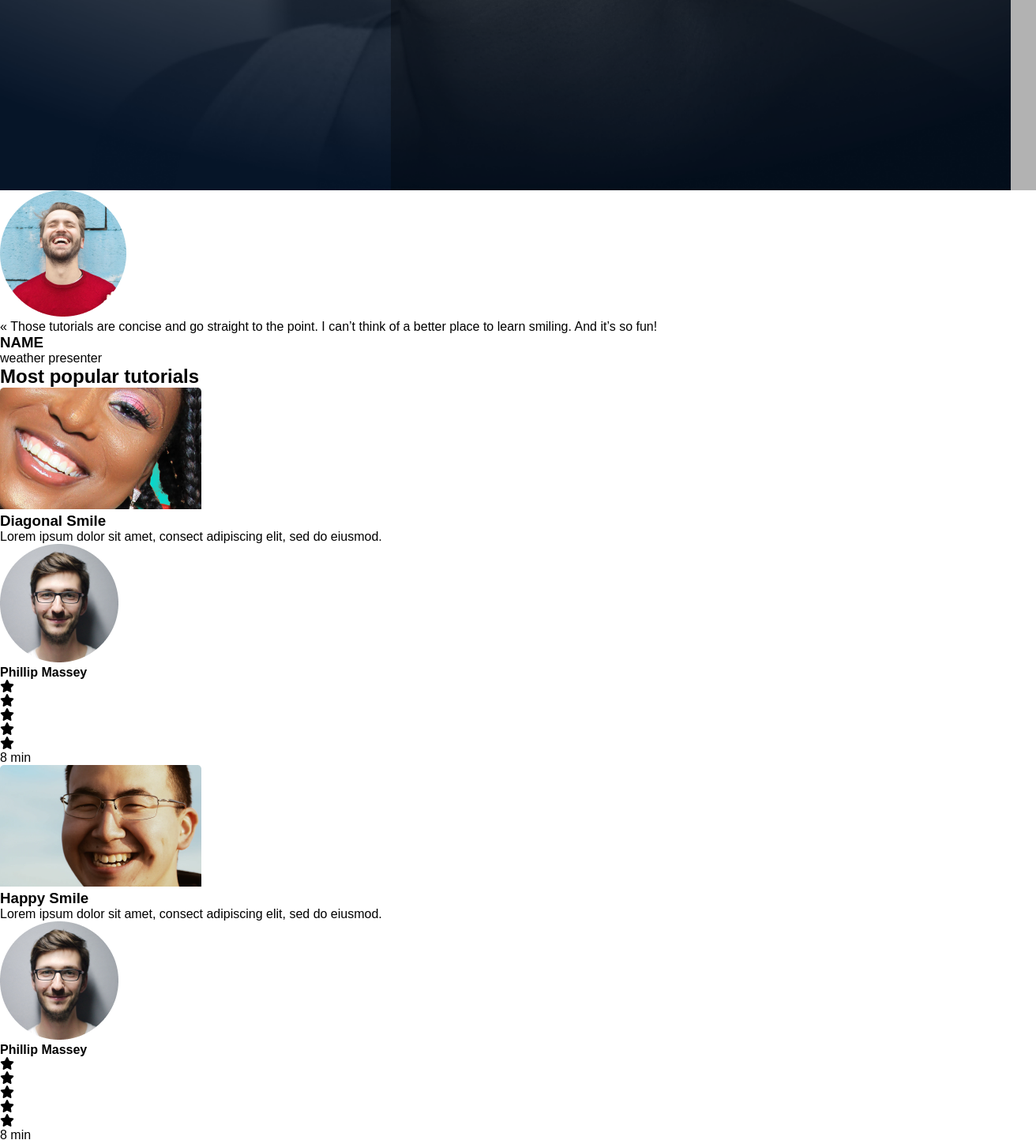
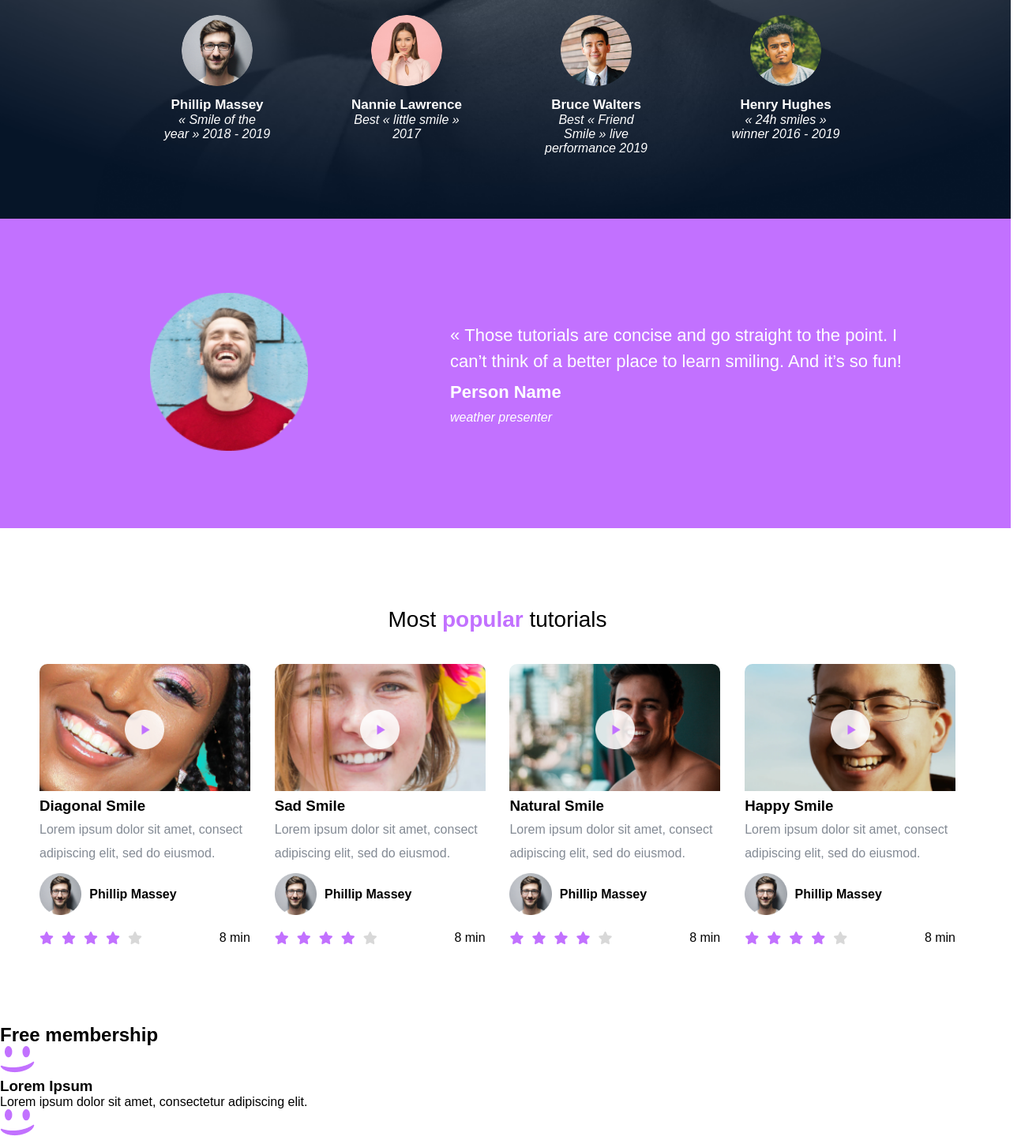
Before and after one commit to dwin504/alx_html_css, a plain HTML site: page css_advanced/index.html in a window 1280 px wide. Shown: the part 800-2244 px from the top of the page at 79% size, 1312 px wide, since content can reach past the window. Drawn offline with Linux system fonts and the light colour scheme.

Commit message:
completed the thre section of the webpage

```diff
--- a/css_advanced/index.html
+++ b/css_advanced/index.html
@@ -3,7 +3,10 @@
 <head>
     <meta charset="UTF-8">
     <meta name="viewport" content="width=device-width, initial-scale=1.0">
-    <script src="https://kit.fontawesome.com/4a2b055604.js" crossorigin="anonymous"></script>
+    <link
+  rel="stylesheet"
+  href="https://cdnjs.cloudflare.com/ajax/libs/font-awesome/6.4.0/css/all.min.css"
+    />
     <link rel="stylesheet" href="styles.css">
     <title>Document</title>
 </head>
@@ -42,107 +45,145 @@
                 <div>
                     <div>
                         <img src="assets/CSS Advanced/1.png" alt="">
-                        <h3>Phillip Massey</h3>
-                        <p>« Smile of the year » 2018 - 2019</p>
+                        <h3 class="boldy">Phillip Massey</h3>
+                        <p class="italic">« Smile of the year » 2018 - 2019</p>
                     </div>
                     <div>
                         <img src="assets/CSS Advanced/3.png" alt="">
-                        <h3>Nannie Lawrence</h3>
-                        <p>Best « little smile » 2017</p>
+                        <h3 class="boldy">Nannie Lawrence</h3>
+                        <p class="italic">Best « little smile » 2017</p>
                     </div>
                     <div>
                         <img src="assets/CSS Advanced/2.png" alt="">
-                        <h3>Bruce Walters</h3>
-                        <p>Best « Friend Smile » live performance 2019</p>
+                        <h3 class="boldy">Bruce Walters</h3>
+                        <p class="italic">Best « Friend Smile » live performance 2019</p>
                     </div>
                     <div>
                         <img src="assets/CSS Advanced/4.png" alt="">
-                        <h3>Henry Hughes</h3>
-                        <p>« 24h smiles » winner 2016 - 2019</p>
+                        <h3 class="boldy">Henry Hughes</h3>
+                        <p class="italic">« 24h smiles » winner 2016 - 2019</p>
                     </div>
                 </div>
             </div>
             </div>
         </section>
-        <section>
-            <div>
+        <section class="second">
+            <div class="testimonial">
                 <img src="assets/CSS Advanced/5.png" alt="image">
             </div>
-            <div>
+            <div class="testimonial-text">
                 <blockquote>« Those tutorials are concise and go straight to the point. I can’t think of a better place to learn smiling. And it’s so fun!</blockquote>
-                <h3>NAME</h3>
-                <P>weather presenter</P>
+                <h3>Person Name</h3>
+                <P class="weather">weather presenter</P>
             </div>
         </section>
-        <section>
-            <h2>Most popular tutorials</h2>
-            <div>
-                <img src="assets/CSS Advanced/9.png" alt="">
+         <section class="third">
+    <h2>Most <span class="purple">popular</span> tutorials</h2>
+
+    <div class="popular-container">
+      <!-- CARD 1 -->
+      <div class="popular-card">
+        <div class="video-thumb">
+          <img src="assets/CSS Advanced/9.png" alt="Diagonal Smile" />
+          <img src="assets/CSS Advanced/play.png" class="play-btn" alt="play button" />
+        </div>
+        <div class="text">
         <h3>Diagonal Smile</h3>
         <p>Lorem ipsum dolor sit amet, consect adipiscing elit, sed do eiusmod.</p>
-                <div>
-                    <img src="assets/CSS Advanced/1.png" alt="">
+        </div>
+        <div class="author">
+          <img src="assets/CSS Advanced/1.png" alt="Phillip Massey" />
           <h4>Phillip Massey</h4>
         </div>
-                <div>
-                    <div><i class="fa-solid fa-star"></i></div>
-                    <div><i class="fa-solid fa-star"></i></div>
-                    <div><i class="fa-solid fa-star"></i></div>
-                    <div><i class="fa-solid fa-star"></i></div>
-                    <div><i class="fa-solid fa-star"></i></div>
+        <div class="rating">
+        <div class="stars">
+          <i class="fa-solid fa-star"></i>
+          <i class="fa-solid fa-star"></i>
+          <i class="fa-solid fa-star"></i>
+          <i class="fa-solid fa-star"></i>
+          <i class="fa-solid fa-star faded"></i>
         </div>
         <p>8 min</p>
        </div>
-            <div>
-                <img src="assets/CSS Advanced/6.png" alt="">
-                <h3>Happy Smile</h3>
+      </div>
+
+      <!-- CARD 2 -->
+      <div class="popular-card">
+        <div class="video-thumb">
+          <img src="assets/CSS Advanced/7.png" alt="Sad Smile" />
+          <img src="assets/CSS Advanced/play.png" class="play-btn" alt="play button" />
+        </div>
+        <div class="text">
+        <h3>Sad Smile</h3>
         <p>Lorem ipsum dolor sit amet, consect adipiscing elit, sed do eiusmod.</p>
-                <div>
-                    <img src="assets/CSS Advanced/1.png" alt="">
+        </div>
+        <div class="author">
+          <img src="assets/CSS Advanced/1.png" alt="Phillip Massey" />
           <h4>Phillip Massey</h4>
         </div>
-                <div>
-                    <div><i class="fa-solid fa-star"></i></div>
-                    <div><i class="fa-solid fa-star"></i></div>
-                    <div><i class="fa-solid fa-star"></i></div>
-                    <div><i class="fa-solid fa-star"></i></div>
-                    <div><i class="fa-solid fa-star"></i></div>
+        <div class="rating">
+        <div class="stars">
+          <i class="fa-solid fa-star"></i>
+          <i class="fa-solid fa-star"></i>
+          <i class="fa-solid fa-star"></i>
+          <i class="fa-solid fa-star"></i>
+          <i class="fa-solid fa-star faded"></i>
         </div>
         <p>8 min</p>
         </div>
-            <div>
-                <img src="assets/CSS Advanced/8.png" alt="">
+      </div>
+
+      <!-- CARD 3 -->
+      <div class="popular-card">
+        <div class="video-thumb">
+          <img src="assets/CSS Advanced/8.png" alt="Natural Smile" />
+          <img src="assets/CSS Advanced/play.png" class="play-btn" alt="play button" />
+        </div>
+        <div class="text">
         <h3>Natural Smile</h3>
         <p>Lorem ipsum dolor sit amet, consect adipiscing elit, sed do eiusmod.</p>
-                <div>
-                    <img src="assets/CSS Advanced/3.png" alt="">
+        </div>
+        <div class="author">
+          <img src="assets/CSS Advanced/1.png" alt="Phillip Massey" />
           <h4>Phillip Massey</h4>
         </div>
-                <div>
-                    <div><i class="fa-solid fa-star"></i></div>
-                    <div><i class="fa-solid fa-star"></i></div>
-                    <div><i class="fa-solid fa-star"></i></div>
-                    <div><i class="fa-solid fa-star"></i></div>
-                    <div><i class="fa-solid fa-star"></i></div>
+        <div class="rating">
+        <div class="stars">
+          <i class="fa-solid fa-star"></i>
+          <i class="fa-solid fa-star"></i>
+          <i class="fa-solid fa-star"></i>
+          <i class="fa-solid fa-star"></i>
+          <i class="fa-solid fa-star faded"></i>
         </div>
         <p>8 min</p>
       </div>
-            <div>
-                <img src="assets/CSS Advanced/7.png" alt="">
-                <h3>Sad Smile</h3>
+      </div>
+
+      <!-- CARD 4 -->
+      <div class="popular-card">
+        <div class="video-thumb">
+          <img src="assets/CSS Advanced/6.png" alt="Happy Smile" />
+          <img src="assets/CSS Advanced/play.png" class="play-btn" alt="play button" />
+        </div>
+        <div class="text">
+        <h3>Happy Smile</h3>
         <p>Lorem ipsum dolor sit amet, consect adipiscing elit, sed do eiusmod.</p>
-                <div>
-                    <img src="assets/CSS Advanced/1.png" alt="">
+        </div>
+        <div class="author">
+          <img src="assets/CSS Advanced/1.png" alt="Phillip Massey" />
           <h4>Phillip Massey</h4>
         </div>
-                <div>
-                    <div><i class="fa-solid fa-star"></i></div>
-                    <div><i class="fa-solid fa-star"></i></div>
-                    <div><i class="fa-solid fa-star"></i></div>
-                    <div><i class="fa-solid fa-star"></i></div>
-                    <div><i class="fa-solid fa-star"></i></div>
+        <div class="rating">
+        <div class="stars">
+          <i class="fa-solid fa-star"></i>
+          <i class="fa-solid fa-star"></i>
+          <i class="fa-solid fa-star"></i>
+          <i class="fa-solid fa-star"></i>
+          <i class="fa-solid fa-star faded"></i>
         </div>
-                <p>8 min</p>
+        <p >8 min</p>
+        </div>
+      </div>
     </div>
   </section>
         <section>
--- a/css_advanced/styles.css
+++ b/css_advanced/styles.css
@@ -19,13 +19,18 @@ header{
 
 header nav{
     align-items: center;
-    justify-content: flex-end;
+    justify-content: space-between;
+}
+nav {
+    display: flex;
+    justify-content: space-between;
+    align-items: center;
 }
 header nav ul{
      display: flex;
      justify-content: flex-end;
      margin-right: 40px;
-     margin-top: -70px ;
+     margin-top: 10px ;
      align-items: center;
      list-style: none;
      gap: 30px;
@@ -46,39 +51,43 @@ header nav ul li a {
 .logo {
   display: flex;
   align-items: center;
-  padding: 50px 2px;
+  padding: 20px 0px;
   margin-left: 40px;
-
+  justify-content: flex-start;
 }
 
 .logo img {
+  display: block;
   height: 29px; /* Adjust to your preferred size */
   width: 167px;
-  object-fit: contain;
+  margin-right: 0px;
+
+
 }
 
 /*styling the hero section*/
 .hero-section{
-    display: flex;
       background-image: url("assets/CSS Advanced/Object.png");
   background-position: center;
   background-repeat: no-repeat;
   background-size: cover;
   width: 100%;
-  max-width: 1440px;
-  height: 1093px;
-  margin: 0 auto;
-    position: relative;
+  min-height: 100vh;
   color: white;
+  display: flex;
   justify-content: center;
-    margin-top: -52.5px;
+  align-items: center;
+  flex-direction: column;
+  text-align: center;
+  padding-top: 120px;
+  padding-bottom: 80px;
 
 }
 .hero-content h1{
     font-size: 120px;
     font-weight: bold;
-    margin-top: -300px;
-    display: inline-block;
+    margin-top: 70px;
+
 
 }
 .hero-content {
@@ -93,9 +102,19 @@ header nav ul li a {
   display: flex;
   justify-content: center;
   gap: 40px;
-  margin-top: 0;
+  margin-top: 30px;
 }
-span{
+#smile{
+    font-size: 16px;
+    font-weight: bold;
+
+}
+#grin {
+  font-size: 16px;
+    font-weight: bold;
+
+}
+#laugh{
   font-size: 16px;
     font-weight: bold;
 
@@ -113,20 +132,182 @@ span{
    box-shadow: 4px 4px 12px rgba(0, 0, 0, 0.7);
 
 }
+#purple {
+  font-size: 32px;
+  color:#C271FF;
+  margin-right: 10px;
+
+
+}
+.pros h2{
+  font-size: 32px;
+  margin-bottom: 50px;
+}
 .pros {
   display: flex;
-  flex-direction: row;
+  flex-direction: column;
   align-items: center;
-  margin-top:300px;
   text-align: center;
   color: white;
-  padding: 40px 0;
-  background: rgba(0, 0, 0, 0.3);
+  padding: 200px 20px 0;
+
 }
 .pros > div {
   display: flex;
    flex-direction: row;/* Horizontal layout */
+  gap: 10px;
+  flex-wrap:wrap;   /* Keep everything on one line */
+  justify-content: center;
+  margin-top: 50px;
+}
+.pros > div > div {
+  width: 140px;
+  text-align: center;
+  justify-content: space-between;
+  margin-left: 40px;
+  margin-right: 50px;
+
+}
+
+.pros > div > div img {
+  width: 90px;
+  height: 90px;
+  border-radius: 50%;
+  object-fit: cover;
+  margin-bottom: 10px;
+}
+.boldy{
+  font-size: 17px;
+}
+.italic {
+  font-style: italic;
+  font-weight: 400;
+}
+/* section: second (testmonial) */
+
+.second{
+  display: flex;
+  justify-content: center;
+  align-items: center;
+  padding: 0px 20px;
+  width: 100%;
+  height: 392px;
   gap: 40px;
-  flex-wrap: nowrap;   /* Keep everything on one line */
-  justify-content: center;
+  color: white;
+  background-color:#C271FF ;
+
 }
+.second img {
+   max-width: 200px;
+  width: 100%;
+  border-radius: 10px;
+  margin-left: 80px;
+
+}
+.second > div {
+  max-width: 600px;
+  margin: 0 auto;
+  text-align:left;
+  padding: 0px;
+
+}
+
+.second div blockquote {
+  margin-bottom: 10px;
+  font-size: 22px;
+  line-height: 33px;
+
+}
+.second > div h3 {
+  font-size: 22px;
+  font-weight: bold;
+  margin-bottom: 10px;
+}
+.weather{
+  font-style: italic;
+}
+.third{
+  padding: 100px 50px;
+  text-align: center;
+  background-color: white;
+  margin-right: 20px;
+
+}
+.third h2{
+  font-size: 28px;
+  font-weight: 400;
+  margin-bottom: 40px;
+
+
+}
+.third .purple {
+  color: #C271FF;
+  font-weight: bold;
+}
+.popular-container {
+  display: flex;
+  justify-content: space-between;
+  flex-wrap: wrap;
+  gap: 20px
+}
+.popular-card{
+  background-color: #fff;
+  border-radius: 10px 60px 10px 10px;
+  width:23%;
+  padding:0;
+}
+.video-thumb{
+  position: relative;
+  width: 100%;
+  height: auto;
+}
+.video-thumb img:first-child {
+  width: 100%;
+  border-radius: 10px 10px 0px 0;
+}
+.text{
+  text-align: left;
+  line-height: 30px;
+}
+.text p{
+  color: #07162980;
+}
+.play-btn{
+  position: absolute;
+  top: 50%;
+  left: 50%;
+  width: 50px;
+  transform: translate(-50%, -50%);
+}
+.author{
+  display: flex;
+  align-items: center;
+  gap: 10px;
+  margin: 10px 0;
+}
+.author img{
+  width: 20%;
+}
+.rating {
+  display: flex;
+  justify-content: space-between;
+  align-items: center;
+  margin-top: 20px;
+}
+.stars {
+  display: flex;
+
+
+}
+.stars i{
+  color: #C271FF;
+  margin-right: 10px;
+}
+.stars i.faded {
+  color: #D8D8D8; /* Light gray for inactive star */
+}
+.time{
+  display: flex;
+  justify-content: flex-end;
+  margin-bottom: 90px;
+}
```
Lines whose indentation alone changed are shown as unchanged.
